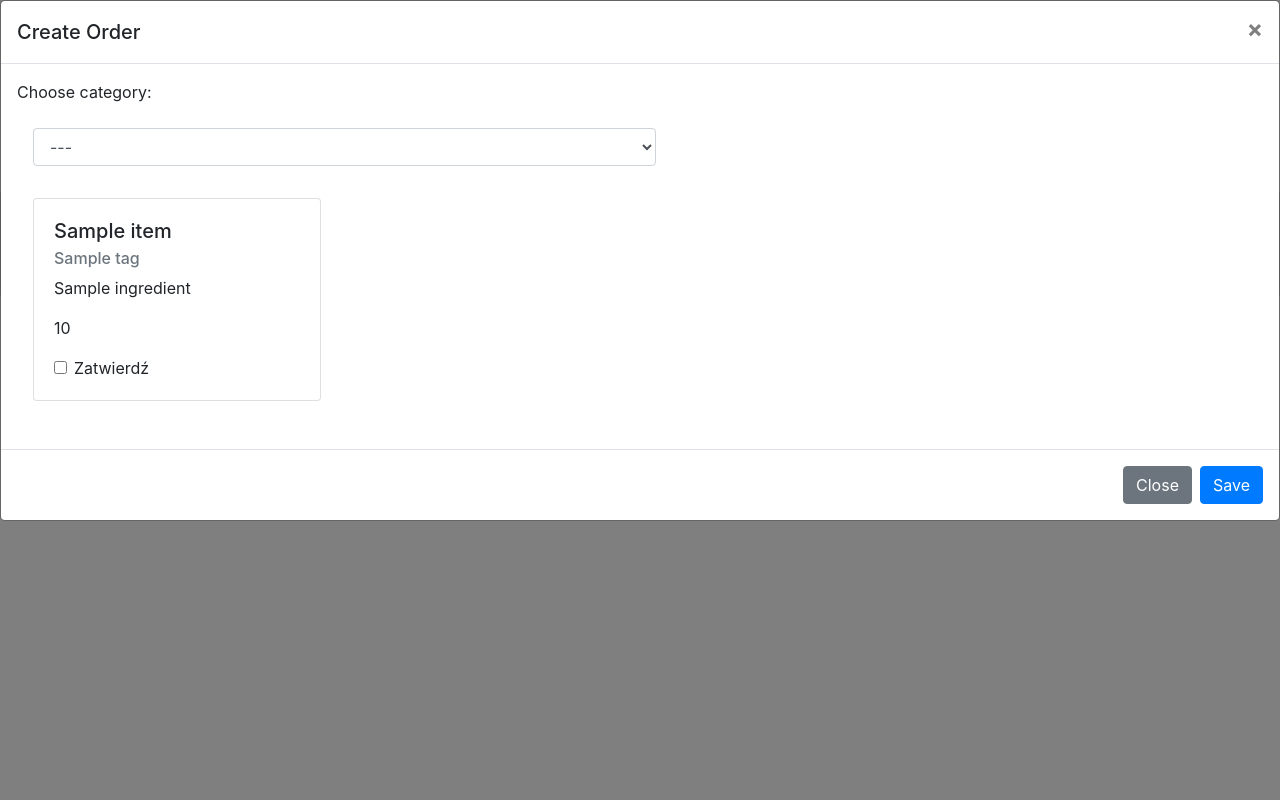
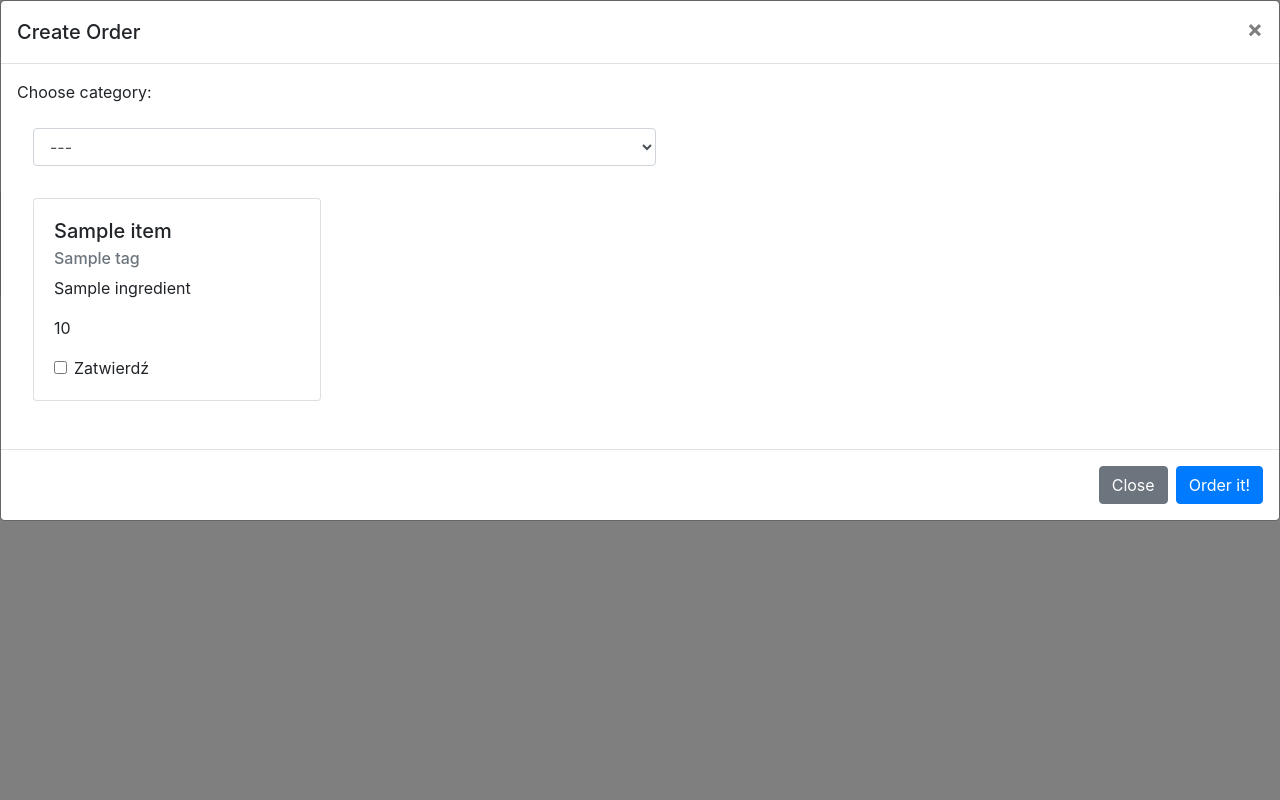
Before and after one commit to TarasekM/Just-order-it, a Flask app: template src/just-order/just_order/templates/index.html in a window 1280 px wide, after a click on "Create Order". Run offline with Flask 2, Linux system fonts and the light colour scheme; the template is opened without the code that fills it: most values are stand-ins (such as "Sample title", 1, 10 or a date in 2020).

Commit message:
Add ui things

```diff
--- /dev/null
+++ b/src/just-order/just_order/static/js/order_sender.js
@@ -0,0 +1,23 @@
+url = "http://192.168.99.100:9000/orders";
+
+function getIDs(){
+    var checkboxes = $('input:checked');
+    var _ids = []
+    for(let i in checkboxes){
+        if(checkboxes[i].checked == true){
+            var _id = $(checkboxes[i]).siblings("input").val();
+            _ids.push(_id);
+        }
+    }
+    return _ids;
+}
+
+function sendOrder(){
+    var _ids = getIDs();
+    res = $.post(url, _ids);
+    reloadModal();
+}
+
+function reloadModal(){
+    $("#createOrder").load(location.href + " #createOrder>*");
+}
--- a/src/just-order/just_order/templates/index.html
+++ b/src/just-order/just_order/templates/index.html
@@ -88,7 +88,8 @@
                                   <p class="cena">{{ item["price"] }}</p>
                                   <div class="form-check">
                                     <input class="form-check-input" type="checkbox" value="">
-                                    <label class="form-check-label" for="defaultCheck1">
+                                    <input type="hidden" value="{{ item['_id'] }}">
+                                    <label class="form-check-label" for=" {{ item['_id'] }}">
                                       Zatwierdź
                                     </label>
                                   </div>
@@ -100,8 +101,8 @@
                   </form>
             </div>
             <div class="modal-footer">
-              <button type="button" class="btn btn-secondary" data-dismiss="modal">Close</button>
-              <button type="button" class="btn btn-primary">Save</button>
+              <button type="button" class="btn btn-secondary" data-dismiss="modal" onclick="reloadModal()">Close</button>
+              <button type="button" class="btn btn-primary" onclick="sendOrder()">Order it!</button>
             </div>
           </div>
         </div>
@@ -110,4 +111,5 @@
     <script src="..\static\js\bootstrap.bundle.js"></script>
     <script src="..\static\js\bootstrap.js"></script>
     <script src="..\static\js\filter.js"></script>
+    <script src="..\static\js\order_sender.js"></script>
 </html>
```
Also changed, not shown: src/just-order/just_order/__init__.py (line endings or trailing spaces), 1 other file.
